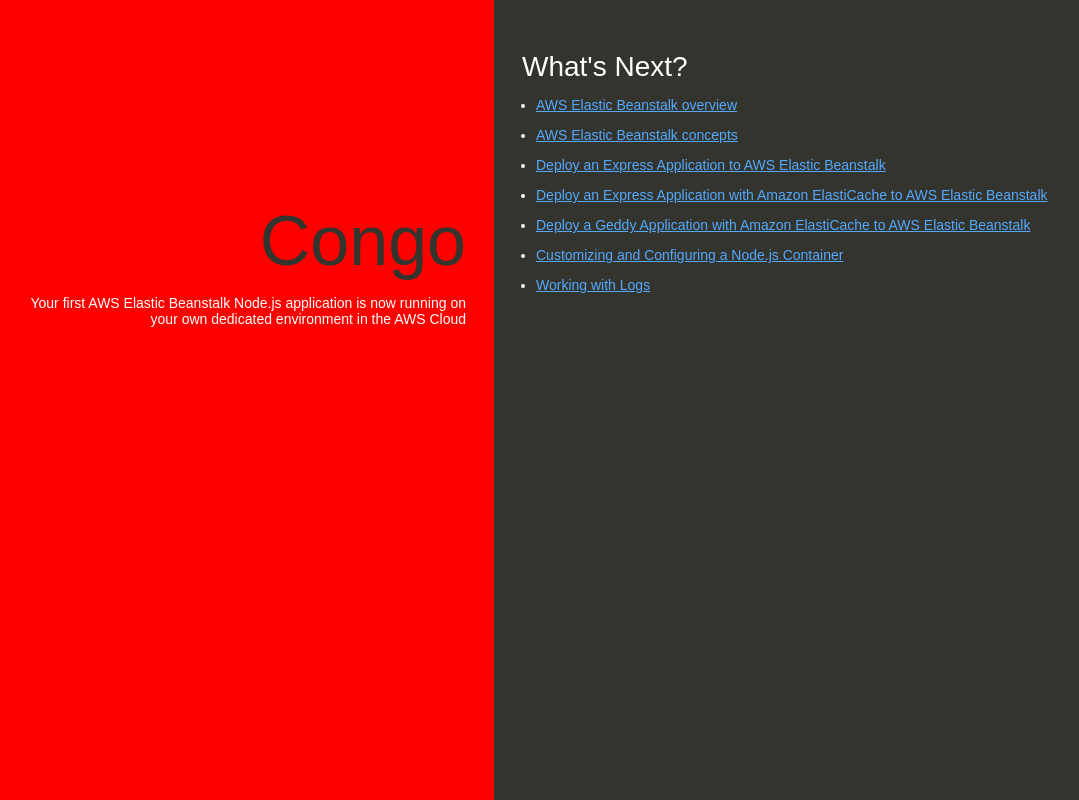
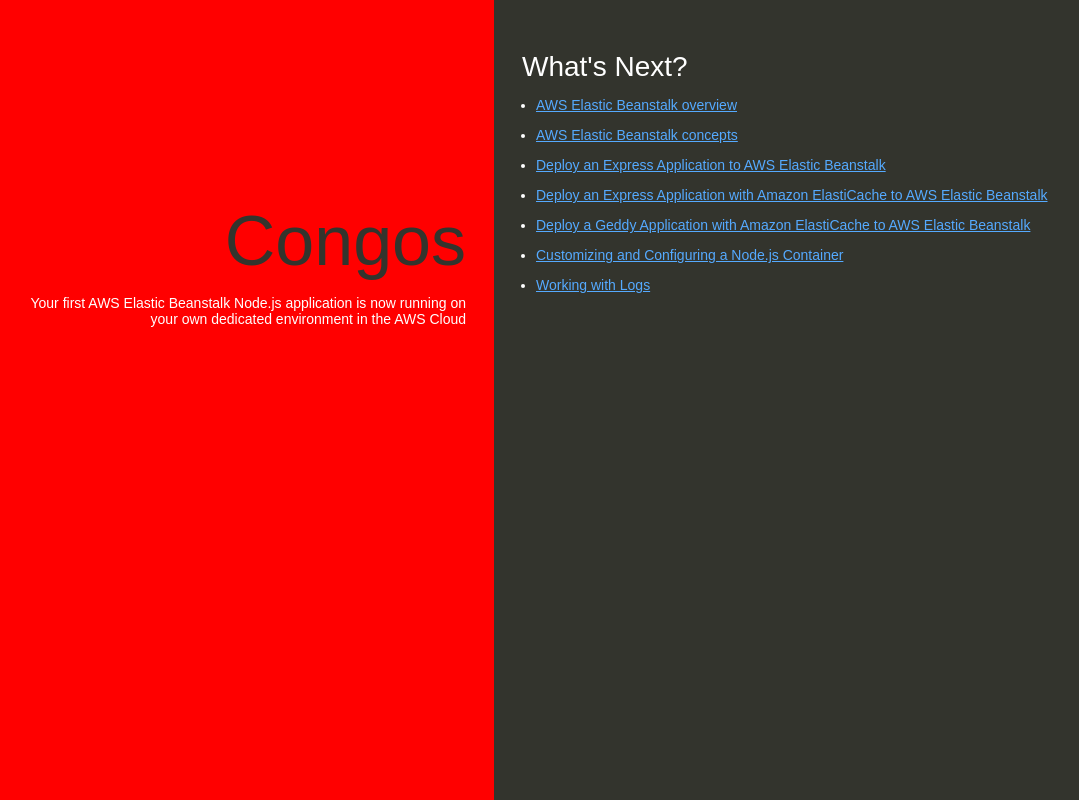
Before and after one commit to sonam-malhotra/devops-terraform-cicd, a website: page index.html in a window 1280 px wide. Shown: the whole page, without its empty margins (146-1225 px from the left). Drawn offline with Linux system fonts and the light colour scheme.

Commit message:
Update index.html

```diff
--- a/index.html
+++ b/index.html
@@ -74,7 +74,7 @@
   </head>
   <body>
     <div class="textColumn">
-      <h1>Congo</h1>
+      <h1>Congos</h1>
       <p>Your first AWS Elastic Beanstalk Node.js application is now running on your own dedicated environment in the AWS Cloud</p>
     </div>
     <div class="linksColumn">
```
